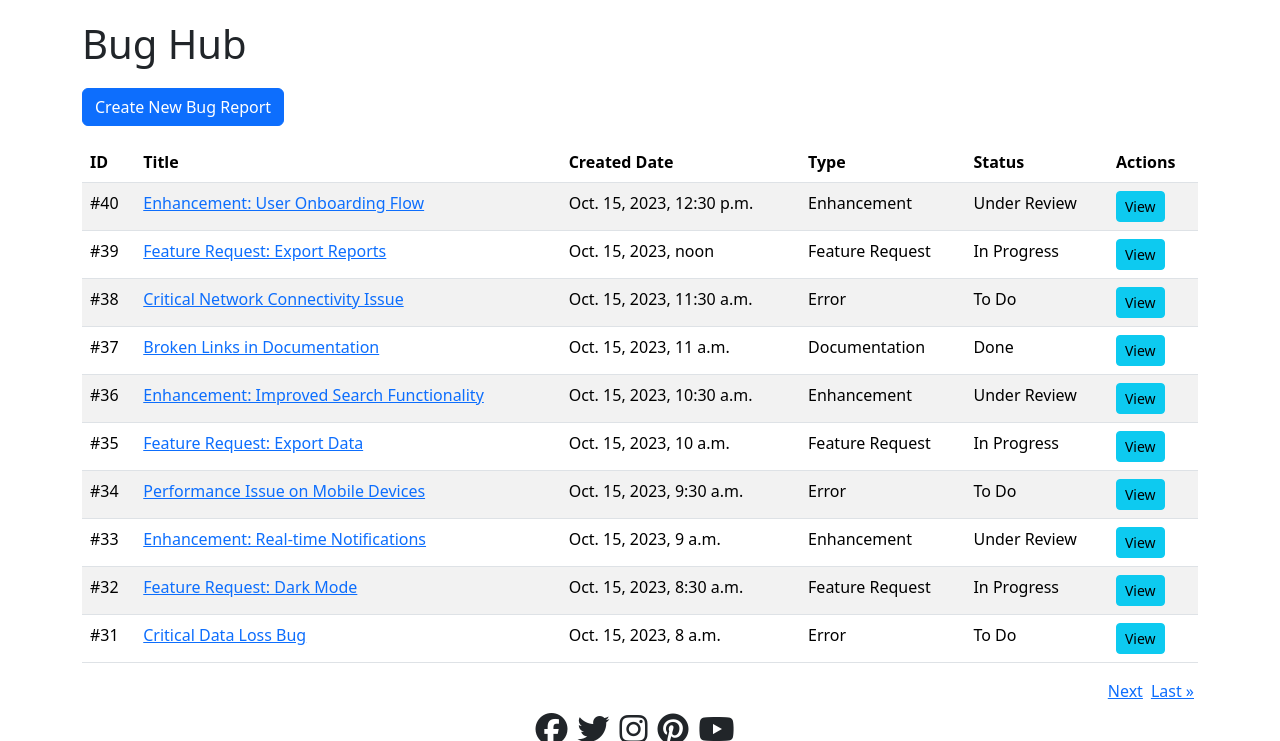
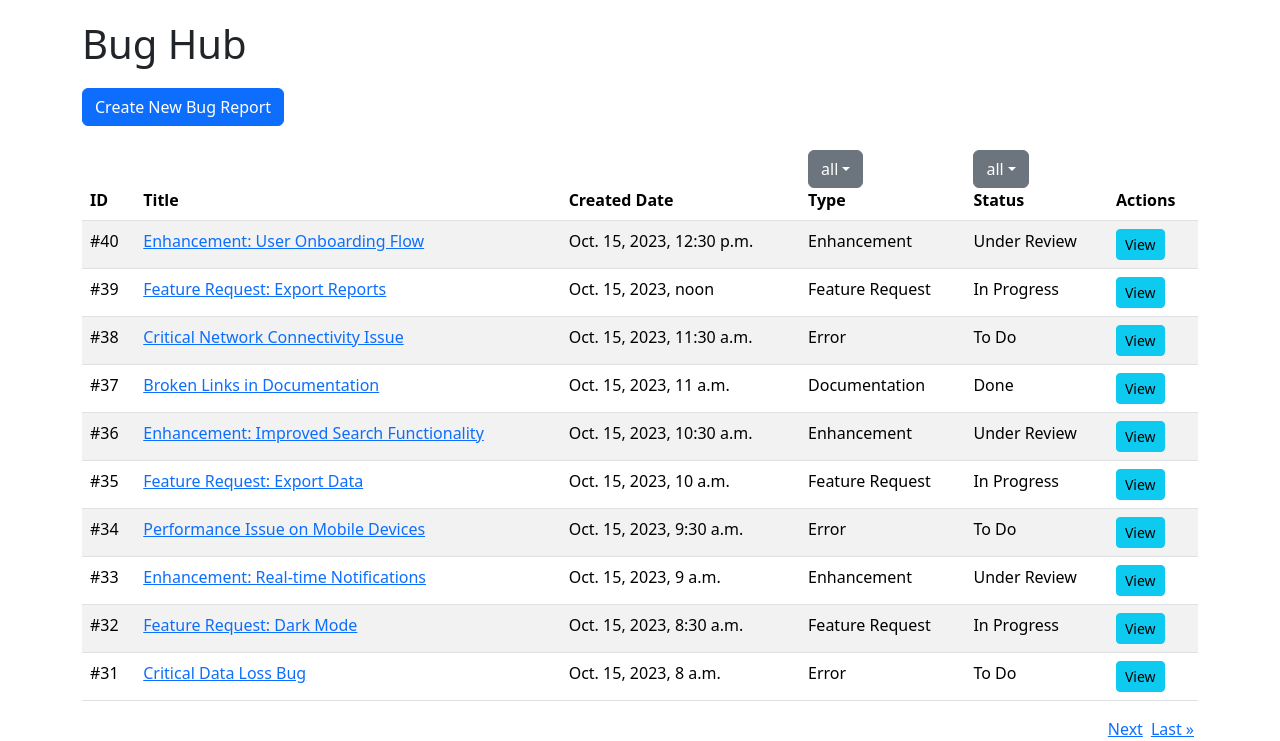
Before and after one commit to Niloth-p/glitch-guru, a Django app: page /bugs/ in a window 1280 px wide. Shown: the part 62-803 px from the top of the page. Run offline with Django 4.2, Linux system fonts and the light colour scheme; data comes from the database, SQL or seed files in the repository; some libraries are stand-ins or nearby versions.

Commit message:
feat: Add Filters for Bug Type and Status in ListView
- implement filters
- customize get_queryset()
- implement custom get_context_data()
- update template - add dropdown lists with options linking to url
- add styling

```diff
--- a/bug_hub/templates/bug_hub/bug_list.html
+++ b/bug_hub/templates/bug_hub/bug_list.html
@@ -10,8 +10,74 @@
             <th>ID</th>
             <th>Title</th>
             <th>Created Date</th>
-            <th>Type</th>
-            <th>Status</th>
+            <th>
+              <div class="dropdown">
+                <button class="btn btn-secondary dropdown-toggle"
+                        type="button"
+                        id="typeDropdown"
+                        data-bs-toggle="dropdown"
+                        aria-expanded="false">{{ type_filter|default:"All" }}</button>
+                <ul class="dropdown-menu" aria-labelledby="typeDropdown">
+                  <li>
+                    <a class="dropdown-item{% if type_filter == 'all' %} active{% endif %}"
+                       href="?type=all">All</a>
+                  </li>
+                  <li>
+                    <a class="dropdown-item{% if type_filter == 'error' %} active{% endif %}"
+                       href="?type=error">Error</a>
+                  </li>
+                  <li>
+                    <a class="dropdown-item{% if type_filter == 'feature' %} active{% endif %}"
+                       href="?type=feature">Feature Request</a>
+                  </li>
+                  <li>
+                    <a class="dropdown-item{% if type_filter == 'enhancement' %} active{% endif %}"
+                       href="?type=enhancement">Enhancement</a>
+                  </li>
+                  <li>
+                    <a class="dropdown-item{% if type_filter == 'documentation' %} active{% endif %}"
+                       href="?type=documentation">Documentation</a>
+                  </li>
+                </ul>
+              </div>
+              Type
+            </th>
+            <th>
+              <div class="dropdown">
+                <button class="btn btn-secondary dropdown-toggle"
+                        type="button"
+                        id="statusDropdown"
+                        data-bs-toggle="dropdown"
+                        aria-expanded="false">{{ status_filter|default:"All" }}</button>
+                <ul class="dropdown-menu" aria-labelledby="statusDropdown">
+                  <li>
+                    <a class="dropdown-item{% if status_filter == 'all' %} active{% endif %}"
+                       href="?status=all">All</a>
+                  </li>
+                  <li>
+                    <a class="dropdown-item{% if status_filter == 'todo' %} active{% endif %}"
+                       href="?status=todo">To Do</a>
+                  </li>
+                  <li>
+                    <a class="dropdown-item{% if status_filter == 'in_progress' %} active{% endif %}"
+                       href="?status=in_progress">In Progress</a>
+                  </li>
+                  <li>
+                    <a class="dropdown-item{% if status_filter == 'under_review' %} active{% endif %}"
+                       href="?status=under_review">Under Review</a>
+                  </li>
+                  <li>
+                    <a class="dropdown-item{% if status_filter == 'done' %} active{% endif %}"
+                       href="?status=done">Done</a>
+                  </li>
+                  <li>
+                    <a class="dropdown-item{% if status_filter == 'all' %} active{% endif %}"
+                       href="?status=wont_fix">Won't Fix</a>
+                  </li>
+                </ul>
+              </div>
+              Status
+            </th>
             <th>Actions</th>
           </tr>
         </thead>
--- a/bug_hub/views.py
+++ b/bug_hub/views.py
@@ -24,6 +24,37 @@
     context_object_name = "bugs"
     paginate_by = PAGINATE_BY
     ordering = ["-report_date"]
+
+    def get_queryset(self):
+        """
+        Returns a queryset object containing the filtered results
+        based on the filter parameters provided in the request.GET.
+        """
+        queryset = super().get_queryset()
+        status_filter = self.request.GET.get('status', 'all')
+        type_filter = self.request.GET.get('type', 'all')
+
+        if status_filter != 'all':
+            queryset = queryset.filter(status=status_filter)
+        elif type_filter != 'all':
+            queryset = queryset.filter(bug_type=type_filter)
+
+        self.status_filter = status_filter
+        self.type_filter = type_filter
+
+        return queryset
+
+    def get_context_data(self, **kwargs):
+        """
+        Get the context data for the view.
+
+        :param kwargs: The keyword arguments passed to the function.
+        :return: The context data with additional filters.
+        """
+        context = super().get_context_data(**kwargs)
+        context['status_filter'] = self.status_filter
+        context['type_filter'] = self.type_filter
+        return context
 
 class BugDetailView(DetailView):
     """
```
